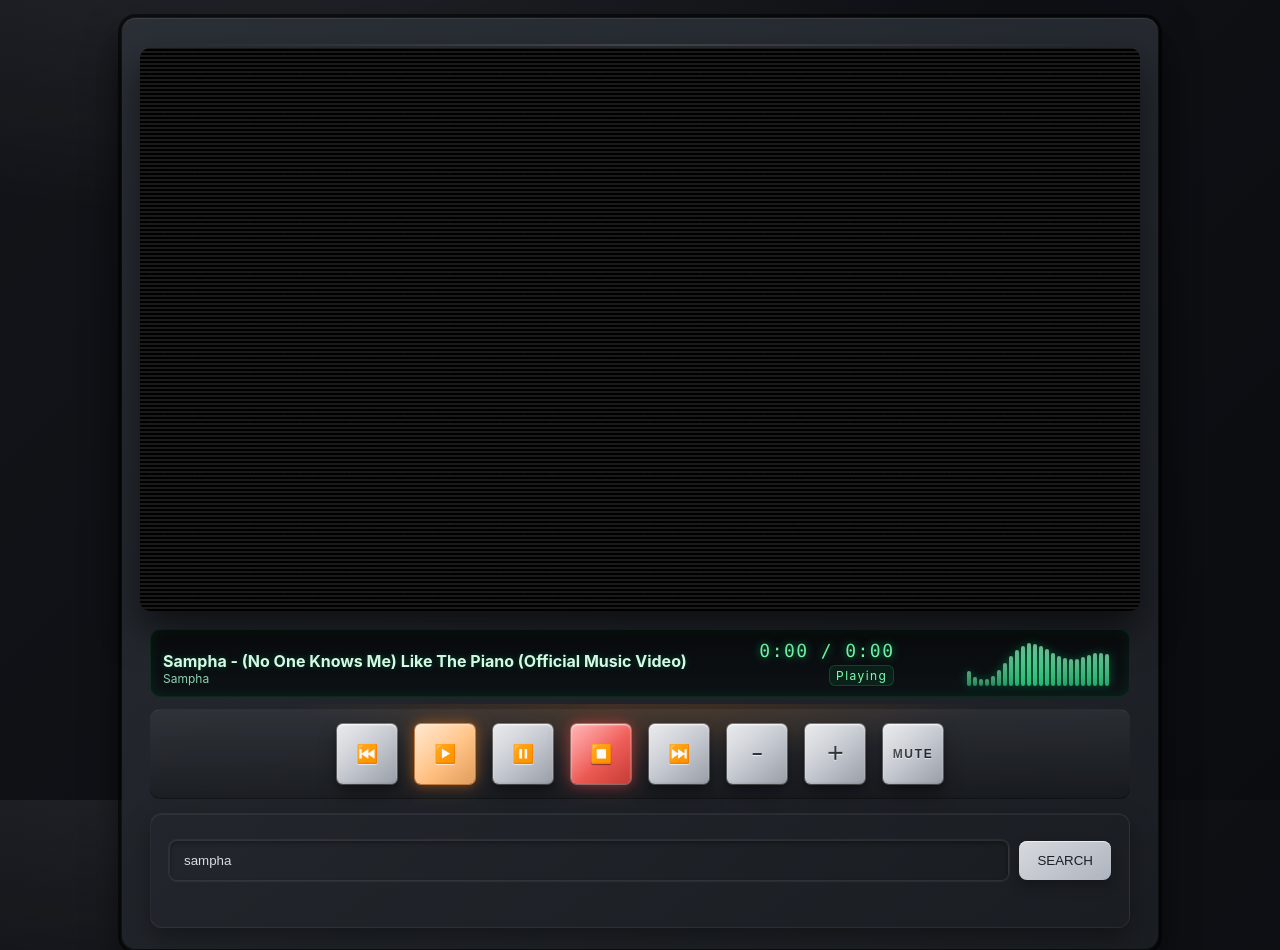
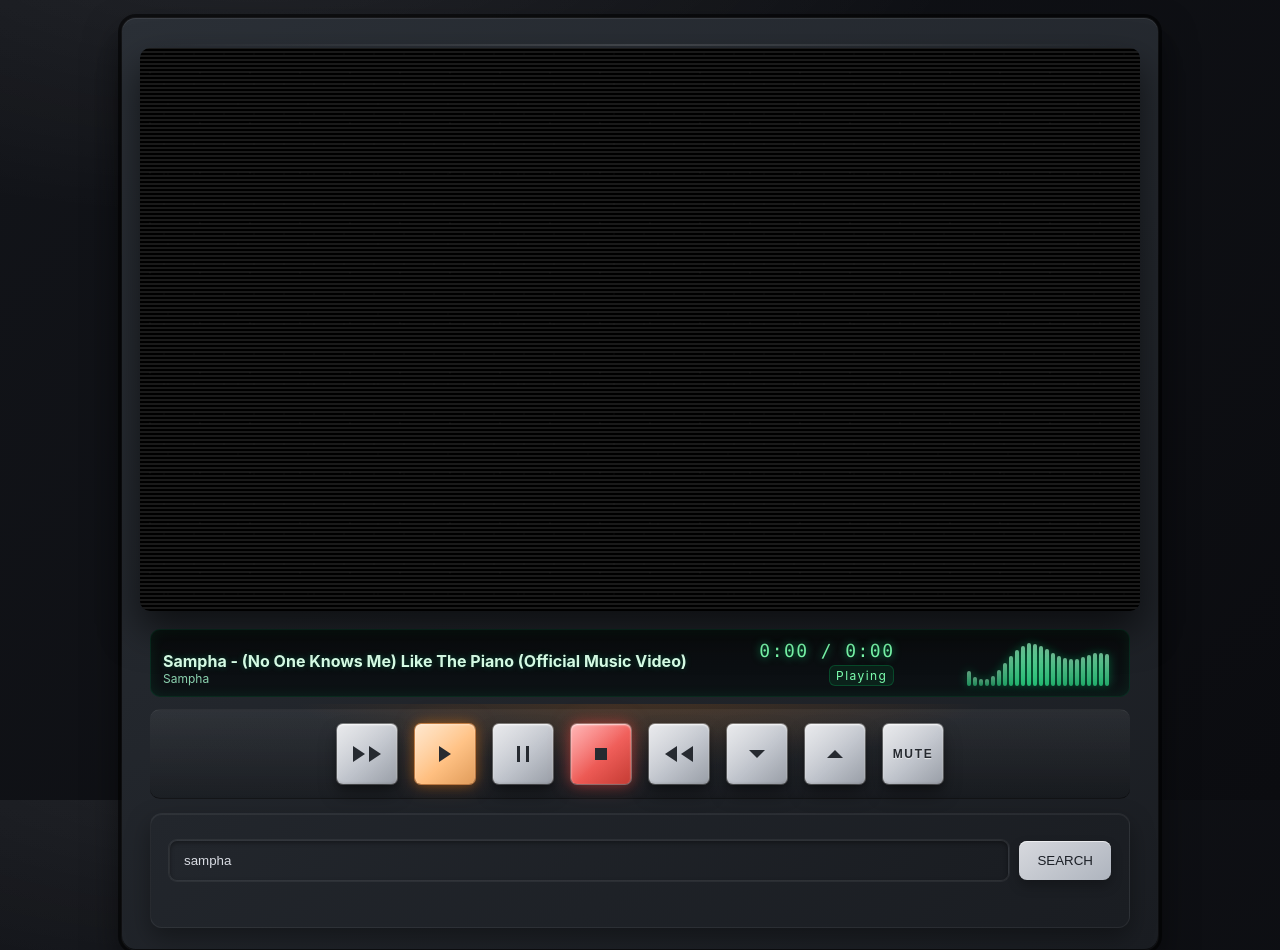
Before and after one commit to VincentJFP/190E-media-player, a website: page index.html in a window 1280 px wide. Drawn offline with nearby package versions, Linux system fonts and the light colour scheme.

Commit message:
Replace emoji icons with clean CSS-based geometric icons for better cross-platform consistency

```diff
--- a/index.html
+++ b/index.html
@@ -45,25 +45,25 @@
                 <!-- Auto Play lamp removed -->
                 <div class="transport-controls transport-focus">
                     <button class="skeu-button prev-button" id="yt-prev-btn" data-label="REW">
-                        <div class="button-icon">⏮</div>
+                        <div class="button-icon prev-icon"></div>
                     </button>
                     <button class="skeu-button play-button active" id="yt-play-btn" data-label="PLAY">
-                        <div class="button-icon">▶</div>
+                        <div class="button-icon play-icon"></div>
                     </button>
                     <button class="skeu-button pause-button" id="yt-pause-btn" data-label="PAUSE">
-                        <div class="button-icon">⏸</div>
+                        <div class="button-icon pause-icon"></div>
                     </button>
                     <button class="skeu-button stop-button" id="yt-stop-btn" data-label="STOP">
-                        <div class="button-icon">⏹</div>
+                        <div class="button-icon stop-icon"></div>
                     </button>
                     <button class="skeu-button next-button" id="yt-next-btn" data-label="FF">
-                        <div class="button-icon">⏭</div>
+                        <div class="button-icon next-icon"></div>
                     </button>
 
                     <!-- Volume +/- and MUTE as keys -->
-                    <button class="skeu-button" id="vol-down" data-label="VOL-"><div class="button-icon">−</div></button>
-                    <button class="skeu-button" id="vol-up" data-label="VOL+"><div class="button-icon">＋</div></button>
-                    <button class="skeu-button" id="mute-btn" data-label="MUTE"><div class="button-icon">MUTE</div></button>
+                    <button class="skeu-button" id="vol-down" data-label="VOL-"><div class="button-icon vol-down-icon"></div></button>
+                    <button class="skeu-button" id="vol-up" data-label="VOL+"><div class="button-icon vol-up-icon"></div></button>
+                    <button class="skeu-button" id="mute-btn" data-label="MUTE"><div class="button-icon mute-icon">MUTE</div></button>
                 </div>
                 <!-- Seek Bar removed -->
 
--- a/styles.css
+++ b/styles.css
@@ -209,15 +209,113 @@ body {
 }
 .stop-button .button-icon{color:#ffffff; text-shadow: 0 1px 1px rgba(0,0,0,.4)}
 .button-icon{
-  font-size:18px;
-  color:#262a30;
-  font-weight:700;
-  text-shadow:0 1px 1px rgba(255,255,255,.65);
-  font-family: "Apple Color Emoji", "Segoe UI Emoji", "Noto Color Emoji", "Android Emoji", "EmojiSymbols", "EmojiOne Mozilla", "Twemoji Mozilla", "Segoe UI Symbol", Arial, sans-serif;
+  width: 20px;
+  height: 20px;
   display: flex;
   align-items: center;
   justify-content: center;
-  line-height: 1;
+  position: relative;
+}
+
+/* CSS-based Icons */
+.prev-icon::before {
+  content: '';
+  width: 0;
+  height: 0;
+  border-style: solid;
+  border-width: 8px 0 8px 12px;
+  border-color: transparent transparent transparent #262a30;
+  margin-right: 2px;
+}
+
+.prev-icon::after {
+  content: '';
+  width: 0;
+  height: 0;
+  border-style: solid;
+  border-width: 8px 0 8px 12px;
+  border-color: transparent transparent transparent #262a30;
+  margin-left: 2px;
+}
+
+.play-icon::before {
+  content: '';
+  width: 0;
+  height: 0;
+  border-style: solid;
+  border-width: 8px 0 8px 12px;
+  border-color: transparent transparent transparent #262a30;
+}
+
+.pause-icon::before {
+  content: '';
+  width: 3px;
+  height: 16px;
+  background: #262a30;
+  margin-right: 3px;
+}
+
+.pause-icon::after {
+  content: '';
+  width: 3px;
+  height: 16px;
+  background: #262a30;
+  margin-left: 3px;
+}
+
+.stop-icon::before {
+  content: '';
+  width: 12px;
+  height: 12px;
+  background: #262a30;
+}
+
+.next-icon::before {
+  content: '';
+  width: 0;
+  height: 0;
+  border-style: solid;
+  border-width: 8px 12px 8px 0;
+  border-color: transparent #262a30 transparent transparent;
+  margin-right: 2px;
+}
+
+.next-icon::after {
+  content: '';
+  width: 0;
+  height: 0;
+  border-style: solid;
+  border-width: 8px 12px 8px 0;
+  border-color: transparent #262a30 transparent transparent;
+  margin-left: 2px;
+}
+
+.vol-down-icon::before {
+  content: '';
+  width: 0;
+  height: 0;
+  border-style: solid;
+  border-width: 8px 0 8px 8px;
+  border-color: transparent transparent transparent #262a30;
+  transform: rotate(90deg);
+}
+
+.vol-up-icon::before {
+  content: '';
+  width: 0;
+  height: 0;
+  border-style: solid;
+  border-width: 8px 8px 8px 0;
+  border-color: transparent #262a30 transparent transparent;
+  transform: rotate(90deg);
+}
+
+.mute-icon {
+  font-size: 12px;
+  font-weight: 700;
+  color: #262a30;
+  text-shadow: 0 1px 1px rgba(255,255,255,.65);
+  font-family: Arial, sans-serif;
 }
 
 /* Seek */
```
